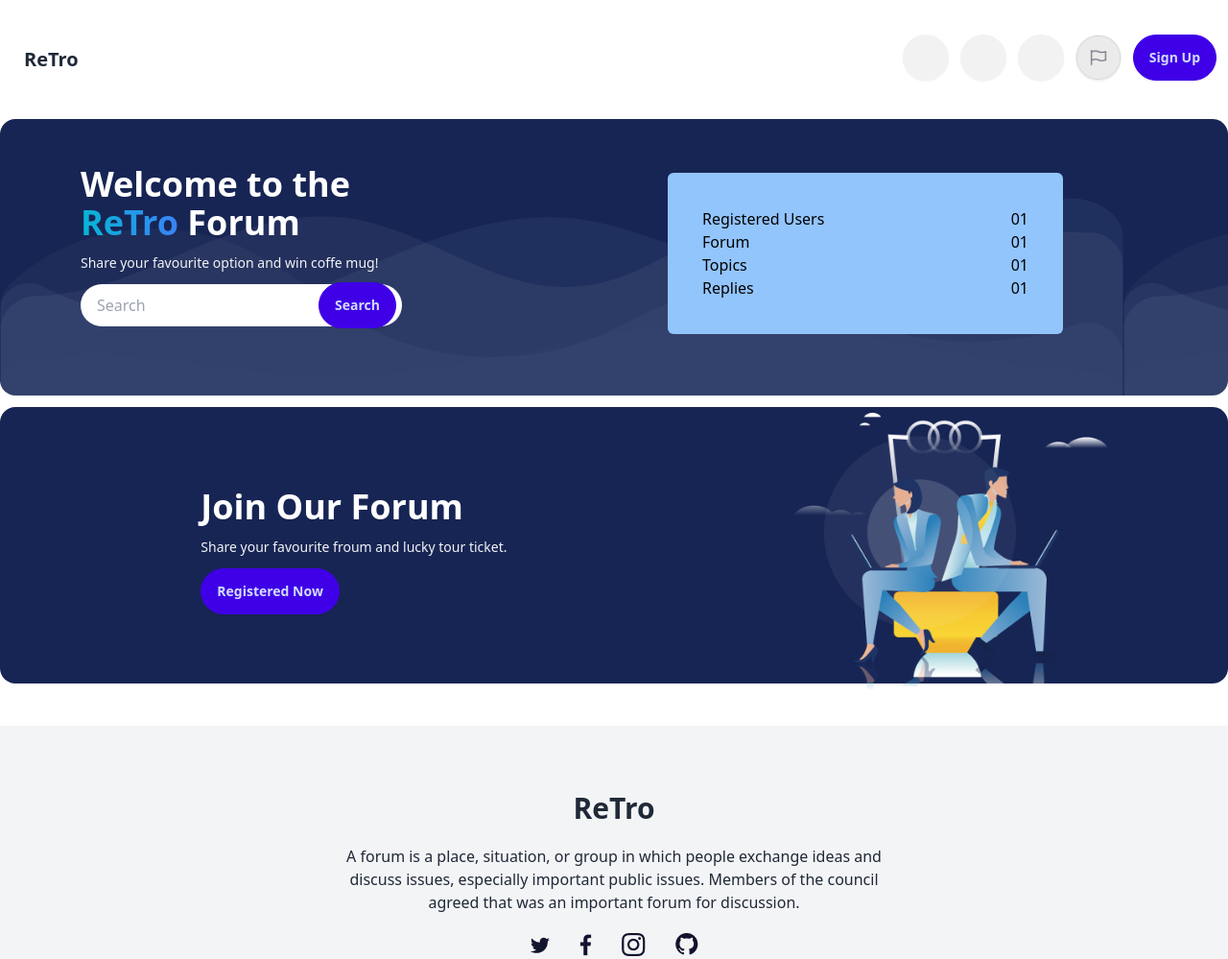
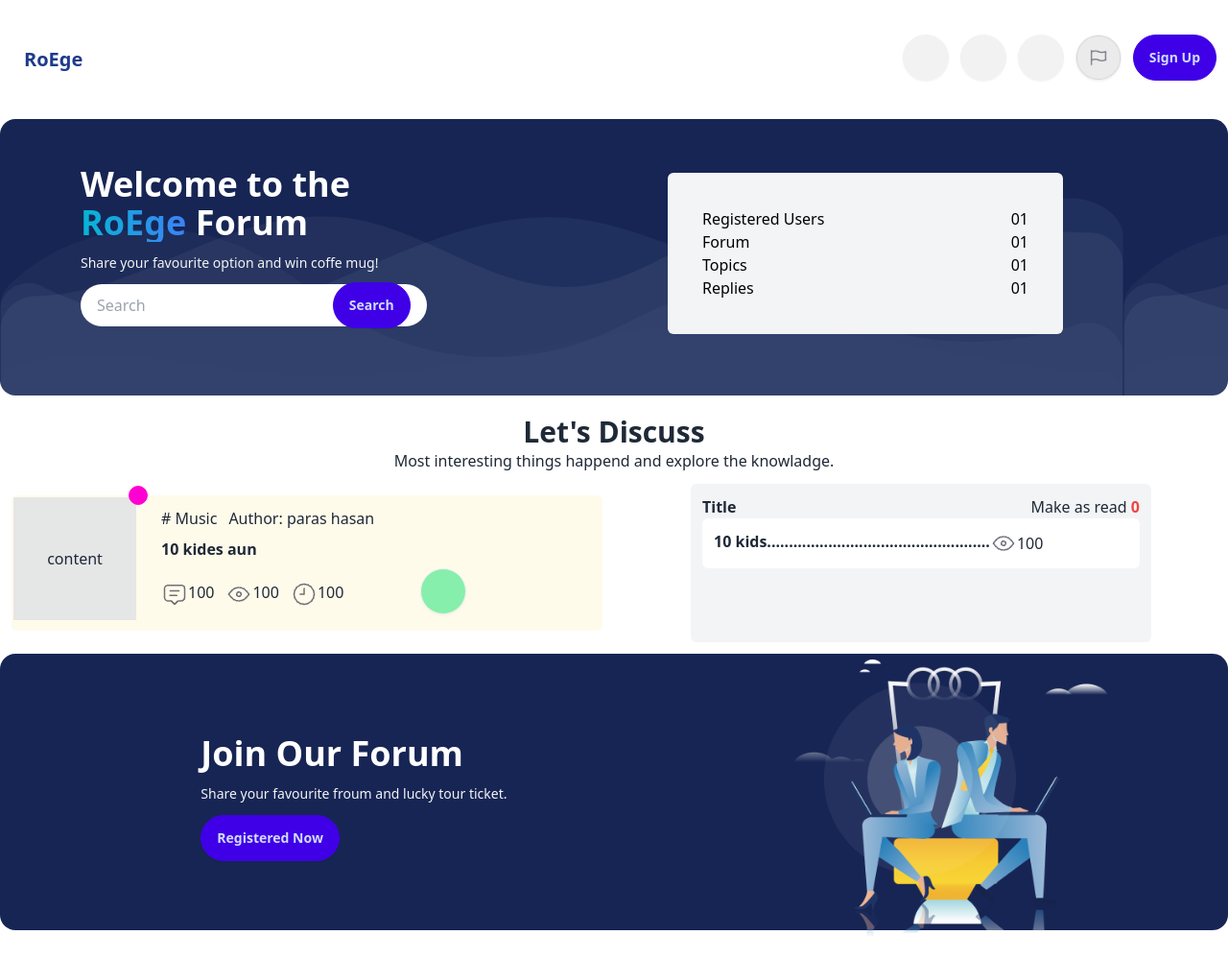
Before and after one commit to regone7/retro-forum, a plain HTML site: page index.html in a window 1280 px wide. Shown: the top 999 px of the page at 96% size. Drawn offline with nearby package versions, Linux system fonts and the light colour scheme.

Commit message:
discuss section add

```diff
--- a/index.html
+++ b/index.html
@@ -4,7 +4,7 @@
 <head>
     <meta charset="UTF-8">
     <meta name="viewport" content="width=device-width, initial-scale=1.0">
-    <title>Retro-Forum</title>
+    <title>RoEge-Forum</title>
     <link href="https://cdn.jsdelivr.net/npm/daisyui@4.7.2/dist/full.min.css" rel="stylesheet" type="text/css" />
     <script src="https://cdn.tailwindcss.com"></script>
 </head>
@@ -44,7 +44,7 @@
                             </div>
                         </ul>
                     </div>
-                    <a class="btn btn-ghost text-xl">ReTro</a>
+                    <a class="btn btn-ghost text-xl text-blue-900 font-bold">RoEge</a>
                 </div>
                 <div class="navbar-end hidden lg:flex ">
                     <ul class="menu menu-horizontal px-1 ">
@@ -80,11 +80,11 @@
                         <div class=" p-12 h-24 lg:ml-9 ">
                             <h1 class="text-white lg:text-4xl font-bold">Welcome to the</h1>
                             <h1 class="text-white lg:text-4xl font-bold"><span
-                                    class="bg-gradient-to-r from-cyan-500 to-blue-500 inline-block text-transparent bg-clip-text">ReTro</span>
+                                    class="bg-gradient-to-r from-cyan-500 to-blue-500 inline-block text-transparent bg-clip-text">RoEge</span>
                                 Forum</h1>
                             <p class=" text-sm text-gray-100 py-3">Share your favourite option and win coffe mug!</p>
 
-                            <label class="input flex items-center rounded-full h-7 lg:h-11 lg:w-[66%]  ">
+                            <label class="input flex items-center rounded-full h-7 lg:h-11 lg:w-[71%]  ">
                                 <input type="text" class="grow" placeholder="Search" />
                                 <button
                                     class="btn btn-active btn-primary  rounded-full h-[10px] lg:h-full">Search</button>
@@ -92,7 +92,7 @@
 
                         </div>
                         <div class=" p-11 h-20  ">
-                            <div class="text-white p-9 lg:bg-blue-300 lg:rounded-md lg:mr-32 lg:text-black">
+                            <div class="text-white p-9 lg:bg-gray-100 lg:rounded-md lg:mr-32 lg:text-black">
                                 <div class="flex justify-between  ">
                                     <h1>Registered Users</h1>
                                     <p>01</p>
@@ -119,6 +119,81 @@
 
         </section>
         <!-- banner end -->
+
+
+        <!-- discus section start -->
+
+        <section>
+            <div class="container mx-auto">
+                <h1 class="lg:text-3xl font-bold mt-5 text-center">Let's Discuss</h1>
+                <p class="mb-3 text-center">Most interesting things happend and explore the knowladge. </p>
+
+                <!-- api call -->
+
+                <div class="grid grid-cols-1 lg:grid-cols-2">
+                    <div class="p-3">
+                        <div class="bg-amber-50 flex gap-3 rounded-md">
+                            <div class="indicator  p-0.5 ">
+                                <span class="indicator-item badge badge-secondary "></span>
+                                <div class="grid w-32 h-32 bg-base-300 place-items-center">content</div>
+                            </div>
+                            <div class="p-3 space-y-2">
+                                <div class="flex gap-3">
+                                    <p># <span>Music</span></p>
+                                    <p>Author: <span>paras hasan</span></p>
+
+                                </div>
+                                <h1 class="font-bold">10 kides aun</h1>
+                                <div class="flex justify-between items-center space-x-20 ">
+                                    <div class="flex gap-3">
+                                        <div class="flex">
+                                            <img src="./images/Group 13.png" alt="">
+                                            <p>100</p>
+                                        </div>
+                                        <div class="flex">
+                                            <img src="./images/Group 16.png" alt="">
+                                            <p>100</p>
+                                        </div>
+                                        <div class="flex">
+                                            <img src="./images/Group 18.png" alt="">
+                                            <p>100</p>
+                                        </div>
+                                    </div>
+                                    <div>
+                                        <button class="btn btn-circle bg-green-300 "></button>
+                                    </div>
+                                </div>
+                            </div>
+                        </div>
+                    </div>
+                    <div class="lg:mx-20  bg-gray-100 rounded-md">
+                        <div class="p-3">
+                            <div class="flex justify-between">
+                                <h1 class="font-bold">Title</h1>
+                                <div>
+                                    <p>Make as read <span class="font-semibold text-red-500">0</span></p>
+                                </div>
+                            </div>
+                            <div class="bg-white rounded-md p-3">
+                                <div class="flex ">
+                                    <h1 class="font-bold">10 kids...................................................</h1>
+                                    <div class="flex justify-center items-center">
+                                        <img src="./images/Group 16.png" alt="">
+                                        <p>100</p>
+                                    </div>
+                                </div>
+                            </div>
+                        </div>
+                    </div>
+                </div>
+
+            </div>
+        </section>
+
+        <!--  -->
+
+
+
     </header>
     <main>
         <!-- join our form -->
@@ -144,7 +219,9 @@
     <!-- footer -->
     <footer class="bg-gray-100 p-10 mt-9">
         <div class="space-y-5 ">
-           <div class="mt-7"> <h1 class=" lg:text-3xl font-bold text-center ">ReTro</h1></div>
+            <div class="mt-7">
+                <h1 class=" lg:text-3xl font-bold text-center ">RoEge</h1>
+            </div>
             <p class="text-center lg:mx-80 mx-10">A forum is a place, situation, or group in which people exchange ideas
                 and discuss issues, especially
                 important public issues. Members of the council agreed that was an important forum for discussion.</p>
@@ -152,7 +229,7 @@
             <div class="flex justify-center">
                 <img src="./images/Social.png" alt="">
             </div>
-           <p class="text-center ">All 2024, All Rights Reserved.</p>
+            <p class="text-center ">All 2024, All Rights Reserved.</p>
 
 
         </div>
```
Also changed, not shown: images/Group 13.png (added), images/Group 16.png (added), images/Group 18.png (added).
